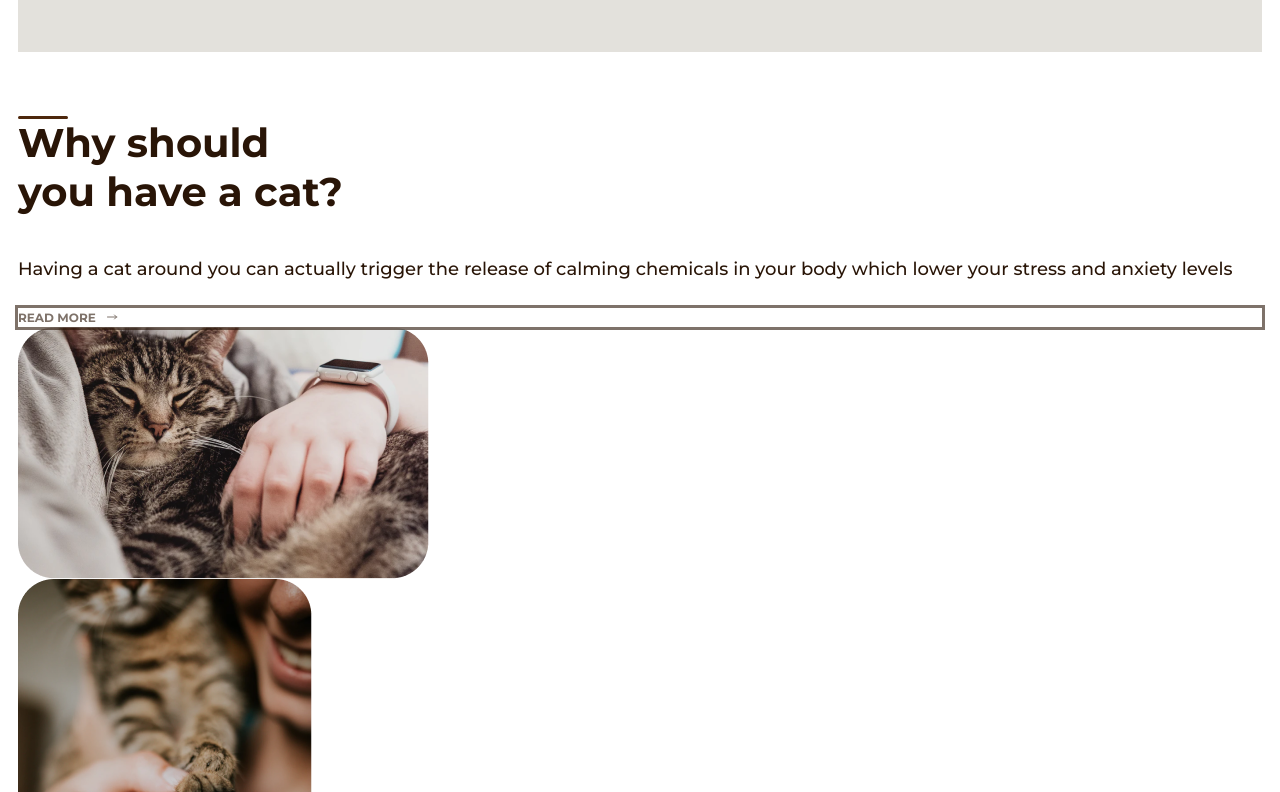
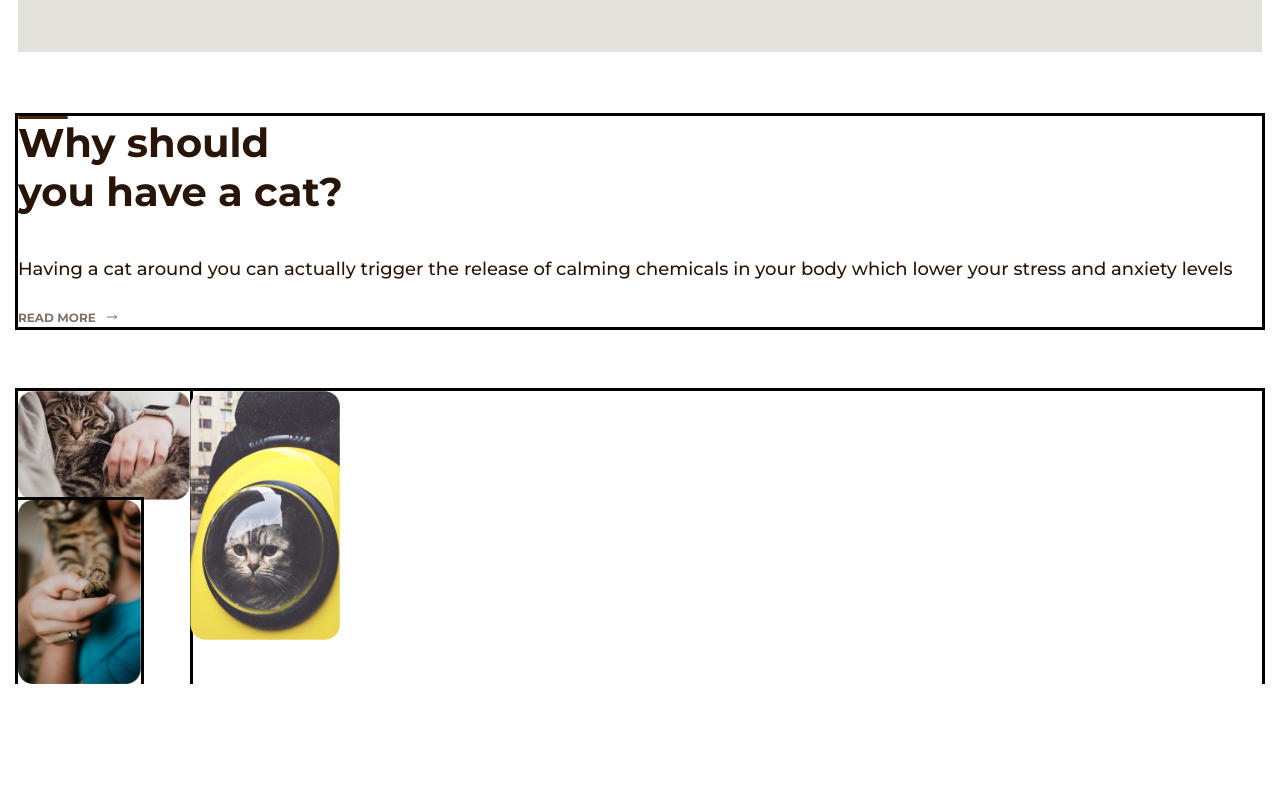
Before and after one commit to presh-031/Cat-Wiki, a React (Create React App) app in the folder frontend/: page / in a window 1280 px wide. Shown: the part 688-1480 px from the top of the page. After the commit the page ends 1372 px from the top, so only its background shows below. Built offline with nearby package versions, Linux system fonts and the light colour scheme; a web font is replaced by a local one.

Commit message:
onto marking up footer for homepage

```diff
--- a/frontend/src/components/Reason.jsx
+++ b/frontend/src/components/Reason.jsx
@@ -6,7 +6,7 @@ import image3 from "../assets/image 3.png";
 const Reason = () => {
   return (
     <div className="mt-[6.372rem]  ">
-      <div>
+      <div className="mb-[6.372rem] outline">
         <div className="mn-[1.624rem] w-[5rem] rounded-[7.7rem] border-b-[3px] border-[#4D270C]"></div>
         <p className="mb-[4.284rem] w-[32.5rem] font-montserrat text-[4rem] font-bold leading-[4.876rem] text-[#291507]">
           Why should you have a cat?
@@ -15,21 +15,21 @@ const Reason = () => {
           Having a cat around you can actually trigger the release of calming chemicals in your body which lower your
           stress and anxiety levels
         </p>
-        <p className="flex items-center gap-[1rem] font-montserrat text-[1.2rem] font-bold leading-[1.90rem] text-[#291507]  opacity-60 outline">
+        <p className="flex items-center gap-[1rem] font-montserrat text-[1.2rem] font-bold leading-[1.90rem] text-[#291507]  opacity-60 ">
           READ MORE <HiOutlineArrowNarrowRight />
         </p>
       </div>
-      <div>
-        <div>
+      <div className="flex outline">
+        <div className="flex flex-col justify-end outline">
           <div>
-            <img src={image2} alt="" />
+            <img src={image2} alt="" className="h-[10.90rem] w-[17.2rem]" />
           </div>
-          <div>
-            <img src={image1} alt="" />
+          <div className="w-fit  outline">
+            <img src={image1} alt="" className="h-[18.443rem] w-[12.295rem]" />
           </div>
         </div>
         <div>
-          <img src={image3} alt="" />
+          <img src={image3} alt="" className="h-[24.96rem] w-[14.998rem]" />
         </div>
       </div>
     </div>
```
